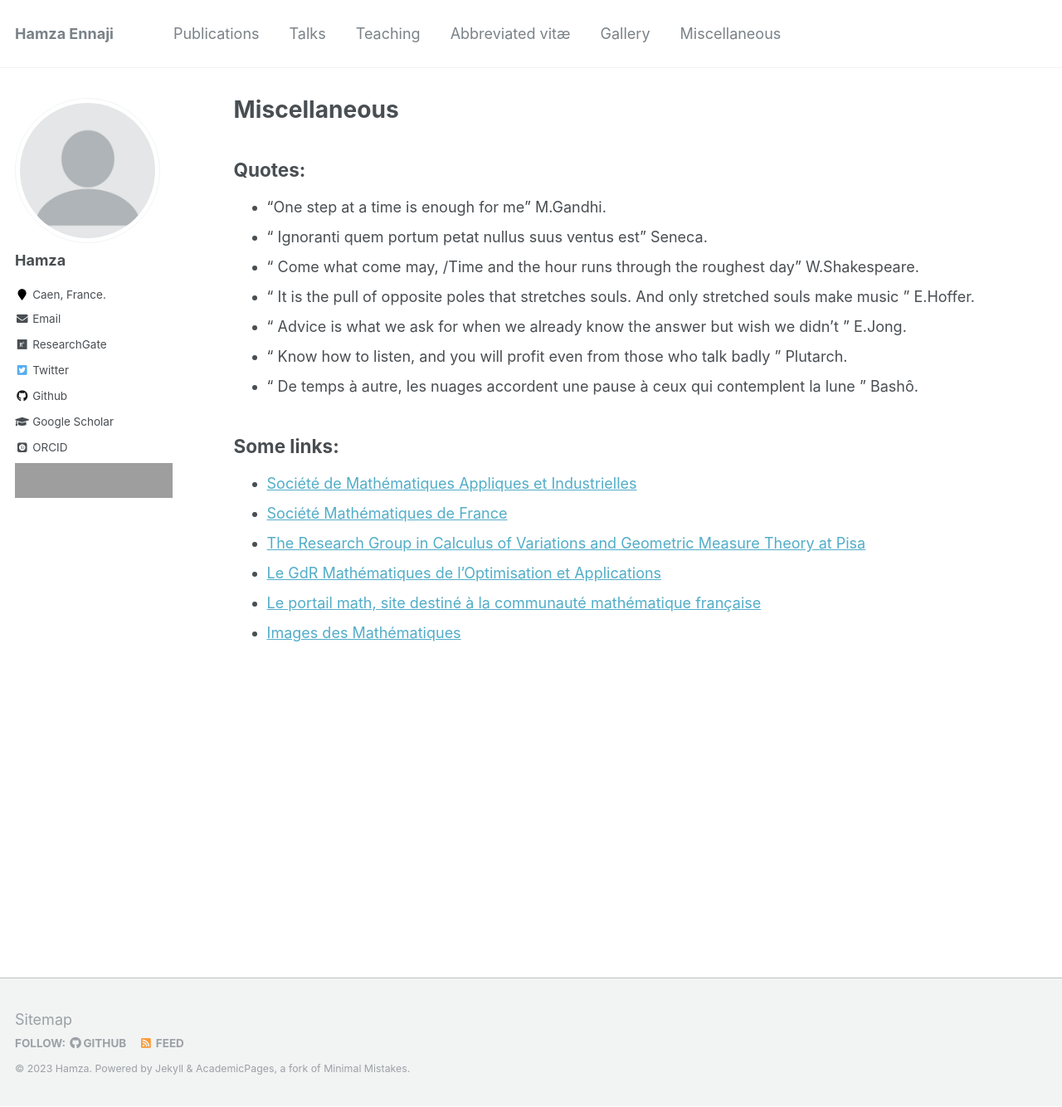
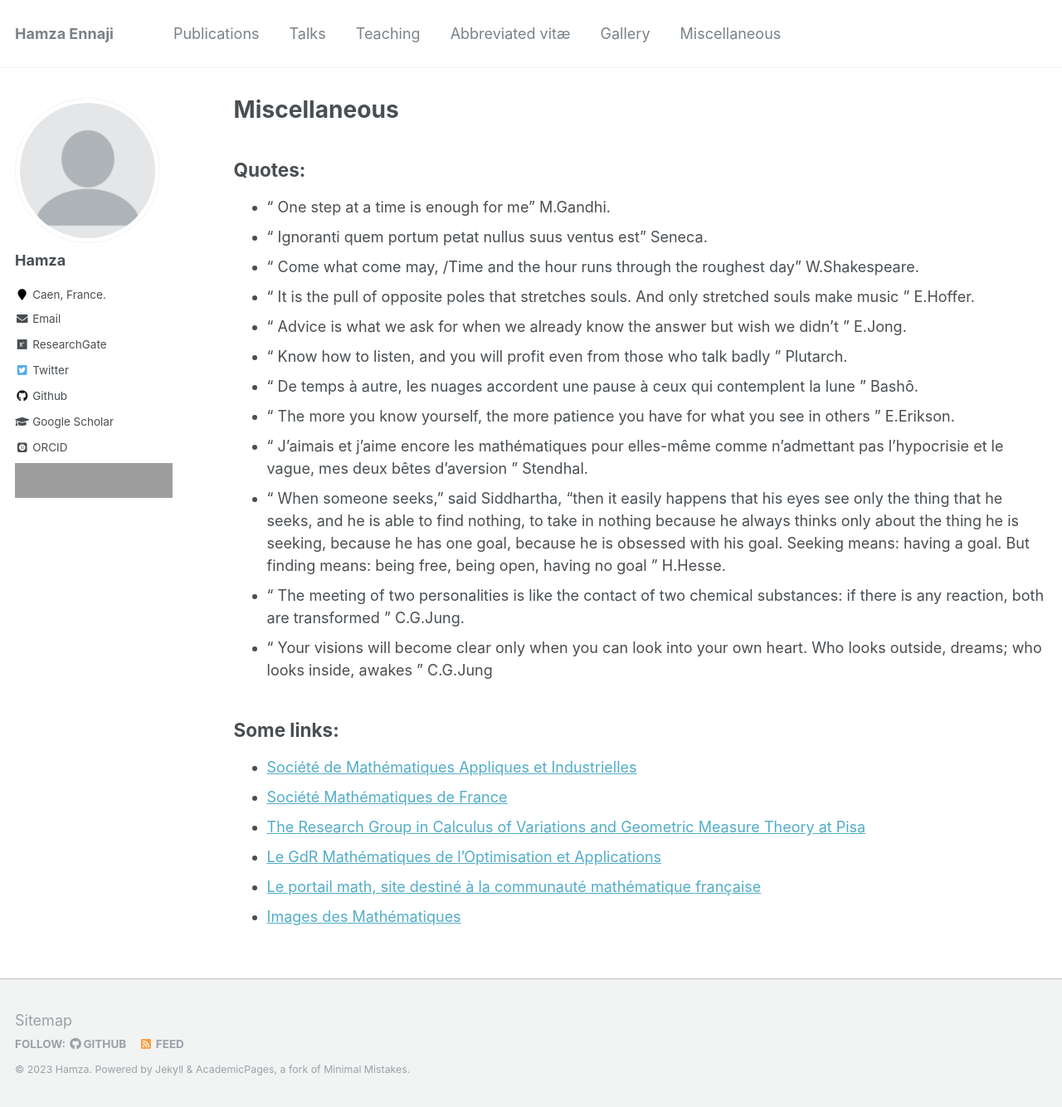
Before and after one commit to enhamza/enhamza.github.io, a Jekyll site: the page built from _pages/Miscellaneous.md, in a window 1280 px wide and 1334 px high. Shown: the whole window at 83% size. Built offline with Jekyll 4.4.1, drawn with Linux system fonts in a browser that asks for light colours; some web fonts are replaced; grey boxes are pictures that could not be loaded.

Commit message:
Update Miscellaneous.md

```diff
--- a/_pages/Miscellaneous.md
+++ b/_pages/Miscellaneous.md
@@ -8,13 +8,18 @@ author_profile: true
 Quotes:
 ------
 
-* <q>One step at a time is enough for me</q> M.Gandhi.
+* <q> One step at a time is enough for me</q> M.Gandhi.
 * <q> Ignoranti quem portum petat nullus suus ventus est</q> Seneca.
 * <q> Come what come may, /Time and the hour runs through the roughest day</q> W.Shakespeare.
 * <q> It is the pull of opposite poles that stretches souls. And only stretched souls make music </q> E.Hoffer.
 * <q> Advice is what we ask for when we already know the answer but wish we didn’t </q> E.Jong.
 * <q> Know how to listen, and you will profit even from those who talk badly </q> Plutarch.
 * <q> De temps à autre, les nuages accordent une pause à ceux qui contemplent la lune </q> Bashô.
+* <q> The more you know yourself, the more patience you have for what you see in others </q> E.Erikson.
+* <q> J'aimais et j'aime encore les mathématiques pour elles-même comme n'admettant pas l'hypocrisie et le vague, mes deux bêtes d'aversion </q> Stendhal.
+* <q> When someone seeks," said Siddhartha, "then it easily happens that his eyes see only the thing that he seeks, and he is able to find nothing, to take in nothing because he always thinks only about the thing he is seeking, because he has one goal, because he is obsessed with his goal. Seeking means: having a goal. But finding means: being free, being open, having no goal </q> H.Hesse.
+* <q> The meeting of two personalities is like the contact of two chemical substances: if there is any reaction, both are transformed </q> C.G.Jung.
+* <q> Your visions will become clear only when you can look into your own heart. Who looks outside, dreams; who looks inside, awakes </q> C.G.Jung
 
 
 Some links:
```
